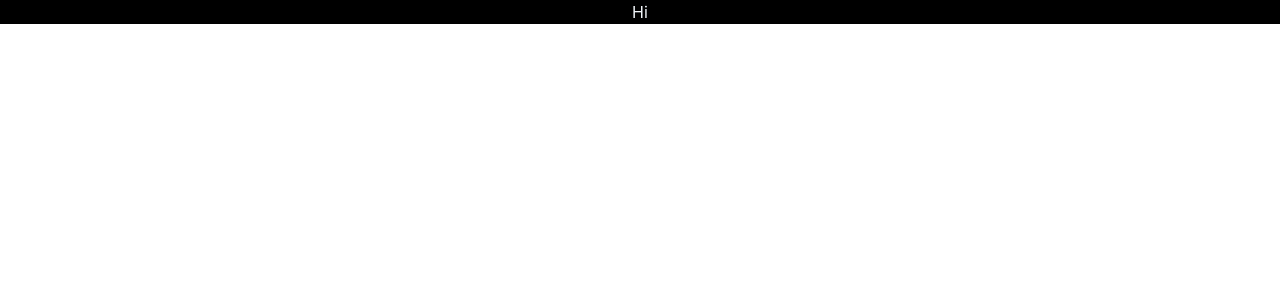
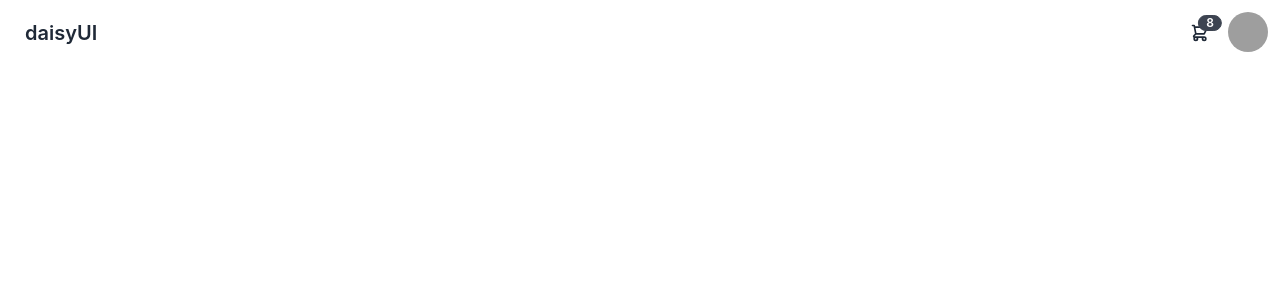
Before and after one commit to 2ndjoy/messbudCom_Client, a React (Create React App) app: page / in a window 1280 px wide. Shown: the top 300 px of the page. Built offline with nearby package versions, Linux system fonts and the light colour scheme; grey boxes are pictures that could not be loaded.

Commit message:
Daisy ui added

```diff
--- a/package.json
+++ b/package.json
@@ -3,10 +3,15 @@
   "version": "0.1.0",
   "private": true,
   "dependencies": {
+    "@emotion/react": "^11.10.6",
+    "@emotion/styled": "^11.10.6",
+    "@mui/icons-material": "^5.11.16",
+    "@mui/material": "^5.12.1",
     "@testing-library/jest-dom": "^5.16.5",
     "@testing-library/react": "^13.4.0",
     "@testing-library/user-event": "^13.5.0",
     "autoprefixer": "^10.4.14",
+    "daisyui": "^2.51.5",
     "postcss-cli": "^10.1.0",
     "react": "^18.2.0",
     "react-dom": "^18.2.0",
--- a/src/App.js
+++ b/src/App.js
@@ -1,12 +1,11 @@
-import logo from "./logo.svg";
-import "./App.css";
+import * as React from "react";
+import Button from "@mui/material/Button";
+import Header from "./Components/Header/Header";
 
-function App() {
+export default function App() {
   return (
-    <div className="App bg-black">
-      <h1 className="text-slate-100">Hi</h1>
+    <div>
+      <Header></Header>
     </div>
   );
 }
-
-export default App;
--- /dev/null
+++ b/src/Components/Header/Header.js
@@ -0,0 +1,76 @@
+import React from "react";
+
+const Header = () => {
+  return (
+    <div>
+      <div className="navbar bg-base-100">
+        <div className="flex-1">
+          <a className="btn btn-ghost normal-case text-xl">daisyUI</a>
+        </div>
+        <div className="flex-none">
+          <div className="dropdown dropdown-end">
+            <label tabIndex={0} className="btn btn-ghost btn-circle">
+              <div className="indicator">
+                <svg
+                  xmlns="http://www.w3.org/2000/svg"
+                  className="h-5 w-5"
+                  fill="none"
+                  viewBox="0 0 24 24"
+                  stroke="currentColor"
+                >
+                  <path
+                    strokeLinecap="round"
+                    strokeLinejoin="round"
+                    strokeWidth="2"
+                    d="M3 3h2l.4 2M7 13h10l4-8H5.4M7 13L5.4 5M7 13l-2.293 2.293c-.63.63-.184 1.707.707 1.707H17m0 0a2 2 0 100 4 2 2 0 000-4zm-8 2a2 2 0 11-4 0 2 2 0 014 0z"
+                  />
+                </svg>
+                <span className="badge badge-sm indicator-item">8</span>
+              </div>
+            </label>
+            <div
+              tabIndex={0}
+              className="mt-3 card card-compact dropdown-content w-52 bg-base-100 shadow"
+            >
+              <div className="card-body">
+                <span className="font-bold text-lg">8 Items</span>
+                <span className="text-info">Subtotal: $999</span>
+                <div className="card-actions">
+                  <button className="btn btn-primary btn-block">
+                    View cart
+                  </button>
+                </div>
+              </div>
+            </div>
+          </div>
+          <div className="dropdown dropdown-end">
+            <label tabIndex={0} className="btn btn-ghost btn-circle avatar">
+              <div className="w-10 rounded-full">
+                <img src="/images/stock/photo-1534528741775-53994a69daeb.jpg" />
+              </div>
+            </label>
+            <ul
+              tabIndex={0}
+              className="menu menu-compact dropdown-content mt-3 p-2 shadow bg-base-100 rounded-box w-52"
+            >
+              <li>
+                <a className="justify-between">
+                  Profile
+                  <span className="badge">New</span>
+                </a>
+              </li>
+              <li>
+                <a>Settings</a>
+              </li>
+              <li>
+                <a>Logout</a>
+              </li>
+            </ul>
+          </div>
+        </div>
+      </div>
+    </div>
+  );
+};
+
+export default Header;
--- a/tailwind.config.js
+++ b/tailwind.config.js
@@ -4,5 +4,9 @@
   theme: {
     extend: {},
   },
-  plugins: [require("tailwindcss"), require("autoprefixer")],
+  plugins: [
+    require("tailwindcss"),
+    require("autoprefixer"),
+    require("daisyui"),
+  ],
 };
```
Also changed, not shown: 1 other file (tests, documents, lock files or other folders).
